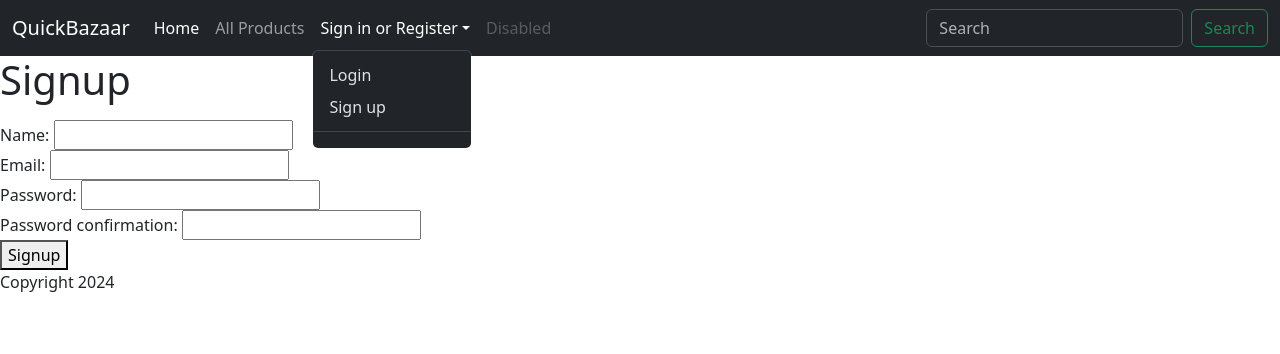
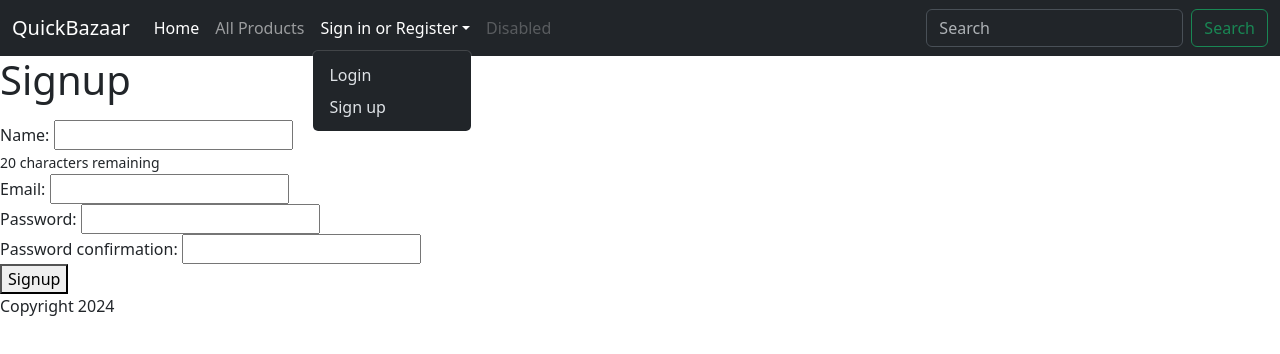
Before and after one commit to AdrianDRodriguez/mini-capstone-frontend, a React (Vite) app: page /signup in a window 1280 px wide. Both pictures are taken after a click on the button "Sign in or Register". Shown: the top 354 px of the page. Built offline with nearby package versions, Linux system fonts and the light colour scheme.

Commit message:
Features to the login and singup

```diff
--- a/src/Header.jsx
+++ b/src/Header.jsx
@@ -1,7 +1,25 @@
 import { Link } from "react-router-dom";
+import { LogoutLink } from "./LogoutLink";
 
 
 export function Header() {
+  let authenticationLinks;
+
+  if (localStorage.jwt) {
+    authenticationLinks = (
+      <div>
+        <li><LogoutLink className="dropdown-item"/></li>
+      </div>
+    )
+  } else {
+    authenticationLinks = (
+      <div>
+        <li><Link className="dropdown-item" to="/login">Login</Link></li>
+        <li><a className="dropdown-item" href="/signup">Sign up</a></li>
+      </div>
+    )
+  }
+
   return (
 <nav className="navbar navbar-expand-lg bg-background-light bg-dark" data-bs-theme="dark">
       <div className="container-fluid">
@@ -22,10 +40,7 @@ export function Header() {
                 Sign in or Register
               </a>
               <ul className="dropdown-menu">
-              <li><Link className="dropdown-item" to="/login">Login </Link></li>
-                <li><a className="dropdown-item" href="/signup">Sign up</a></li>
-                <li><hr className="dropdown-divider" /></li>
-                {/* <li><a className="dropdown-item" href="#">Logout</a></li> */}
+              {authenticationLinks}
               </ul>
             </li>
             <li className="nav-item">
--- a/src/LogoutLink.jsx
+++ b/src/LogoutLink.jsx
@@ -1,4 +1,6 @@
 import axios from "axios";
+import { Link } from "react-router-dom";
+
 
 export function LogoutLink() {
   const handleClick = (event) => {
@@ -9,8 +11,6 @@ export function LogoutLink() {
   };
 
   return (
-    <a href="#" onClick={handleClick}>
-      Logout
-    </a>
+  <Link className="dropdown-item" href="#" onClick={handleClick}>Logout</Link>
   );
 }
--- a/src/ProductsNew.jsx
+++ b/src/ProductsNew.jsx
@@ -1,20 +1,30 @@
 import axios from "axios";
+import { useState } from "react";
 
 export function ProductsNew() {
+  const [errors, setErrors] = useState([])
 
   const handleSubmmit = (event) => {
     event.preventDefault();
     console.log('in handle submit');
     const params = new FormData(event.target)
-    axios.post("http://localhost:3000/products.json", params).then(response => {
+    axios.post("http://localhost:3000/products.json", params)
+    .then(response => {
       console.log(response.data)
       window.location.href = '/'
-    });
+    }).catch(error => {
+      console.log(error.response)
+      setErrors(error.response.data.errors)
+    })
   }
 
   return (
     <div>
       <h1>New Product</h1>
+      {/* {JSON.stringify(errors)} */}
+      {errors.map(error => (
+        <span className="errors" key={error}>{error} <br /></span>
+      ))}
       <form onSubmit={handleSubmmit}>
         <div>
           Name: <input name="name" type="text" />
--- a/src/SignupPage.jsx
+++ b/src/SignupPage.jsx
@@ -3,6 +3,7 @@ import { useState } from "react";
 
 export function SignupPage() {
   const [errors, setErrors] = useState([]);
+  const [name, setName] = useState("")
 
   const handleSubmit = (event) => {
     event.preventDefault();
@@ -26,12 +27,15 @@ export function SignupPage() {
       <h1>Signup</h1>
       <ul>
         {errors.map((error) => (
-          <li key={error}>{error}</li>
+          <span className="errors" key={error}>{error} <br /></span>
         ))}
       </ul>
       <form onSubmit={handleSubmit}>
         <div>
-          Name: <input name="name" type="text" />
+          Name: <input name="name" type="text" onChange={(event) => setName(event.target.value)} maxLength={"20"}/>
+
+          <br />
+          {name.length > 20 ? <small className="errors">Name is too long!!</small> : <small>{20 - name.length} characters remaining</small>}
         </div>
         <div>
           Email: <input name="email" type="email" />
--- a/src/index.css
+++ b/src/index.css
@@ -1,3 +1,8 @@
 html {
   scroll-behavior: smooth;
 }
+
+
+.errors {
+  color: crimson;
+}
```
